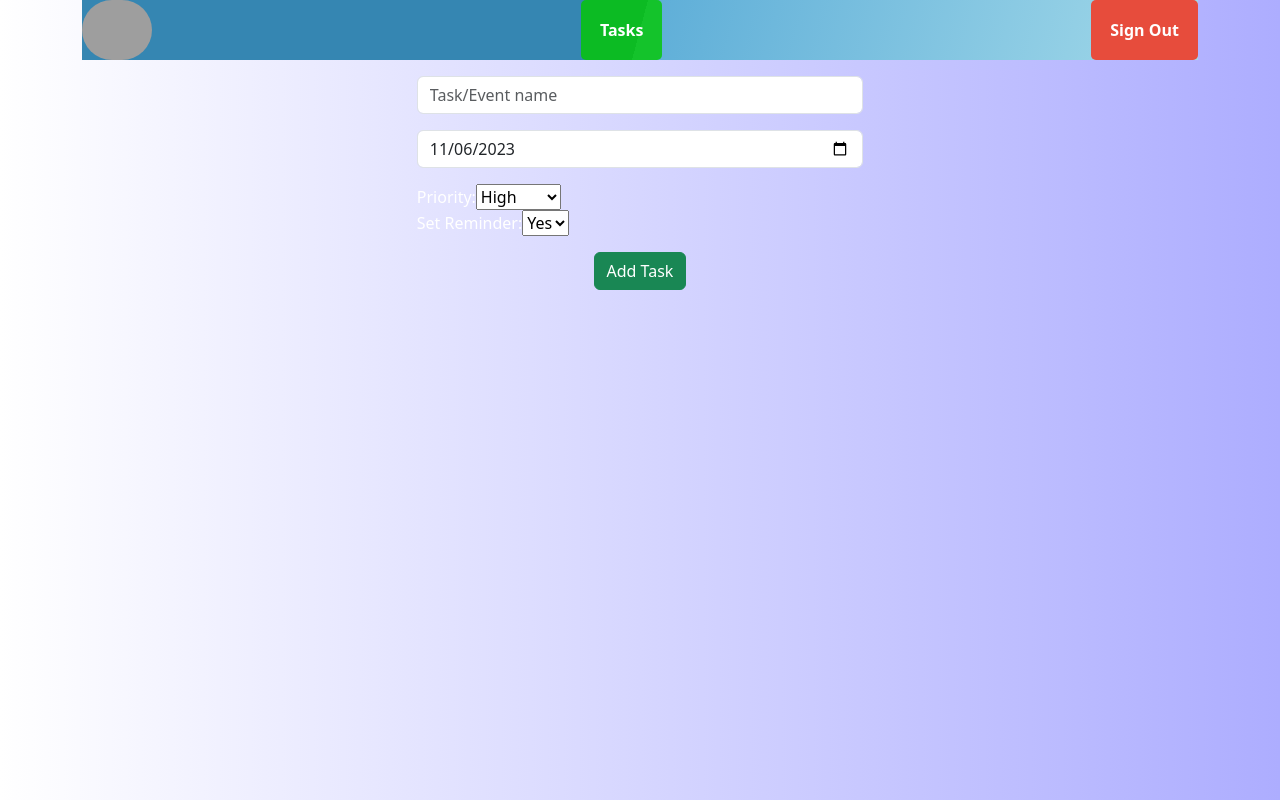
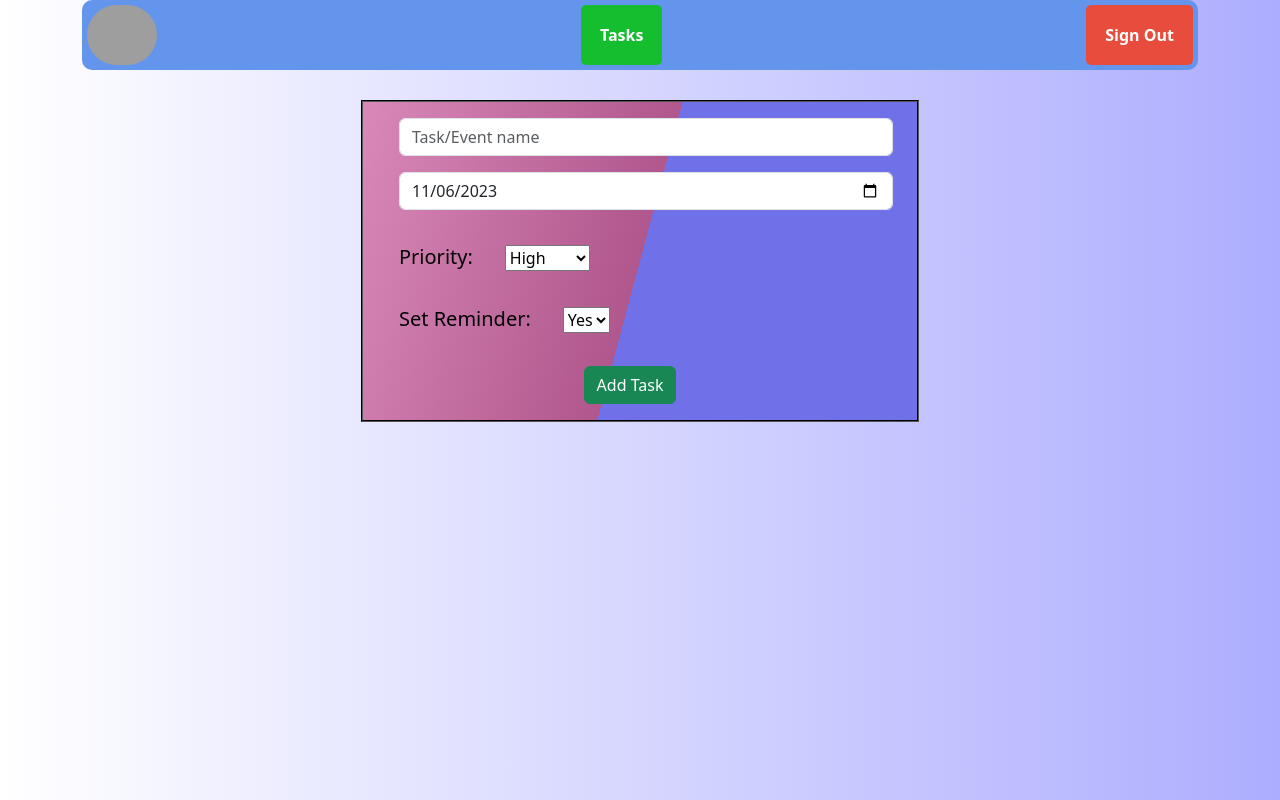
Before and after one commit to AchintyaSingh0220/task-manager-webaap-frontend, a React (Create React App) app: page /#/create-task in a window 1280 px wide. Built offline with nearby package versions, Linux system fonts and the light colour scheme; grey boxes are pictures that could not be loaded.

Commit message:
Further_CSS_refining

```diff
--- a/src/components/Login.css
+++ b/src/components/Login.css
@@ -1,5 +1,5 @@
-
-body, html {
+body,
+html {
   background: linear-gradient(to right, white, #adadff);
   color: #ffffff;
   margin: 0;
@@ -23,7 +23,7 @@ body, html {
   background-position: center;
   background-repeat: no-repeat;
   opacity: 0.95;
-  color:white;
+  color: white;
 }
 
 .login-container:hover {
@@ -63,36 +63,34 @@ body, html {
   padding: 40px;
   margin: 60px;
   border-radius: 20px;
-  background-color: rgba(0, 85, 131,0.8);
+  background-color: rgba(0, 85, 131, 0.8);
   display: flex;
   justify-content: center;
-  transition : 0.6s  ease-in-out;
+  transition: 0.6s ease-in-out;
 }
 
-.login-input-section label
-{
-  font-size:18px;
-  text-transform:capitalize;
-  color:black;
+.login-input-section label {
+  font-size: 18px;
+  text-transform: capitalize;
+  color: black;
 }
 .login-input-feilds {
   background-color: #ffffff;
-  width:300px;
-  height:40px;
-  border-radius:5px;
-  margin:20px;
+  width: 300px;
+  height: 40px;
+  border-radius: 5px;
+  margin: 20px;
 }
 
 .login-input-feilds:focus {
   background-color: #50ec91;
-  width:300px;
-  height:40px;
-  border-radius:5px;
-  margin:20px;
-  color:white;
-  transition : 0.6s  ease-in-out;
+  width: 300px;
+  height: 40px;
+  border-radius: 5px;
+  margin: 20px;
+  color: black;
+  transition: 0.6s ease-in-out;
 }
-
 
 #login-button {
   background-color: #2ecc71;
@@ -103,24 +101,23 @@ body, html {
   cursor: pointer;
   font-size: 16px;
   transition: background-color 0.3s ease-in-out, transform 0.2s ease-in-out;
-  margin-left:100px;
+  margin-left: 100px;
 }
 
 #login-button:hover {
   background-color: #27ae60;
-  margin-left:100px;
+  margin-left: 100px;
 }
 
 #login-button:active {
   background-color: #1f8b4c;
   transform: scale(0.95);
-  margin-left:100px;
+  margin-left: 100px;
 }
 
-.signup-redirect
-{
-  display:flex;
+.signup-redirect {
+  display: flex;
   justify-content: center;
-  font-size:20px;
-  color : white;
+  font-size: 20px;
+  color: white;
 }
--- a/src/components/Login.js
+++ b/src/components/Login.js
@@ -2,7 +2,7 @@ import React, { useState } from "react";
 import Axios from "axios";
 import { Link } from "react-router-dom";
 import { useNavigate } from "react-router-dom";
-import './Login.css';
+import "./Login.css";
 function Login(props) {
   const [userId, setName] = useState();
   const [password, setPassword] = useState();
@@ -10,8 +10,7 @@ function Login(props) {
 
   const handleSubmit = () => {
     const url = "http://localhost:4000/users/" + userId;
-    Axios
-      .get(url)
+    Axios.get(url)
       .then((res) => {
         console.log(res);
         if (!res.data) {
@@ -29,20 +28,45 @@ function Login(props) {
   };
   return (
     <div class="login-container">
-
-
       <div class="login-input-section">
         <form onSubmit={handleSubmit} id="form1">
           <h1> LOGIN FORM</h1>
           <br></br>
           <table>
             <tr>
-              <td><label for="userId">  Username  </label></td>
-              <td><input type="text" id="userId" onChange={(e) => setName(e.target.value)} class = "login-input-feilds" /></td>
+              <td>
+                <label
+                  for="userId"
+                  style={{ fontSize: "20px", color: "white" }}
+                >
+                  {" "}
+                  Username{" "}
+                </label>
+              </td>
+              <td>
+                <input
+                  type="text"
+                  id="userId"
+                  onChange={(e) => setName(e.target.value)}
+                  class="login-input-feilds"
+                />
+              </td>
             </tr>
             <tr>
-              <td><label for="pwd" >  Password  </label></td>
-              <td><input type="password" id="pwd" onChange={(e) => setPassword(e.target.value)} class = "login-input-feilds" /></td>
+              <td>
+                <label for="pwd" style={{ fontSize: "20px", color: "white" }}>
+                  {" "}
+                  Password{" "}
+                </label>
+              </td>
+              <td>
+                <input
+                  type="password"
+                  id="pwd"
+                  onChange={(e) => setPassword(e.target.value)}
+                  class="login-input-feilds"
+                />
+              </td>
             </tr>
           </table>
           <br></br>
@@ -51,12 +75,9 @@ function Login(props) {
         </form>
       </div>
 
-
-      <div class = "signup-redirect">
+      <div class="signup-redirect">
         New here? Click &nbsp;<Link to="/">here</Link> &nbsp;to sign up
       </div>
-
-
     </div>
   );
 }
--- a/src/components/NavigationTab.css
+++ b/src/components/NavigationTab.css
@@ -3,7 +3,11 @@
   justify-content: space-between;
   align-items: center;
   padding: 0px;
-    background-image: linear-gradient(105deg, #3586b2 50%, #5eaed8 50%, #a2d9e9);
+  /* background-image: linear-gradient(105deg, #3586b2 59%, #5eaed8 59%, #a2d9e9); */
+  /* margin-top: 30px; */
+  background-color: cornflowerblue;
+  padding: 5px;
+  border-radius: 10px;
 }
 
 #left-button {
@@ -13,7 +17,7 @@
 
 #left-button img {
   height: 60px;
-    width : 70px;
+  width: 70px;
   border-radius: 50px;
 }
 
@@ -27,27 +31,25 @@
   display: flex;
   align-items: center;
   height: 60px;
-    font-weight : bold;
+  font-weight: bold;
 }
 
 .right-button {
-    background-color:rgba(2, 200, 0, 0.8);
+  background-color: rgba(2, 200, 0, 0.8);
 }
 
 .right-button:hover {
-    background-color:rgba(4, 136, 3, 1);
+  background-color: rgba(4, 136, 3, 1);
   transition: 0.8s;
   border: 1px solid black;
-    font-weight : bold;
+  font-weight: bold;
 }
 
-
-#nav-tab-sign-out
-{
-    background-color :#e74c3c ;
+#nav-tab-sign-out {
+  background-color: #e74c3c;
 }
 #nav-tab-sign-out:hover {
   background-color: #a11000;
-    transition :  0.8s;
-    font-weight : bold;
+  transition: 0.8s;
+  font-weight: bold;
 }
--- a/src/components/Signup.css
+++ b/src/components/Signup.css
@@ -13,7 +13,6 @@
   background-size: cover;
   background-position: center;
   background-repeat: no-repeat;
-
 }
 
 .outer-container:hover {
@@ -39,8 +38,9 @@
   color: white;
   display: flex;
   justify-content: center;
-  background-color:rgba(19, 114, 165, 0.7);
+  background-color: purple;
   border-radius: 15px;
+  padding: 10px;
 }
 
 .input-section:hover {
@@ -48,10 +48,10 @@
   color: white;
   display: flex;
   justify-content: center;
-  background-color: rgba(0, 85, 131,0.8);
+  background-color: rgba(0, 85, 131, 0.8);
   border-radius: 15px;
   border-color: blue;
-  transition : 0.6s  ease-in-out;
+  transition: 0.6s ease-in-out;
 }
 
 .input-section h1 {
@@ -62,10 +62,8 @@
 .input-feilds:focus {
   background-color: rgb(196, 218, 55);
   color: green;
-  transition : 0.6s  ease-in-out;
+  transition: 0.6s ease-in-out;
 }
-
-
 
 #submit-button {
   background-color: #3498db;
@@ -75,24 +73,22 @@
   border-radius: 5px;
   cursor: pointer;
   margin-left: 100px;
-  margin-bottom:30px;
+  margin-bottom: 30px;
 }
-
 
 #submit-button:hover {
   background-color: #2980b9;
   border-color: blue;
   margin-left: 100px;
-  margin-bottom:30px;
+  margin-bottom: 30px;
 }
-
 
 #submit-button:active,
 #submit-button:focus {
   outline: none;
   box-shadow: 0 0 5px rgba(52, 152, 219, 0.8);
   margin-left: 100px;
-  margin-bottom:30px;
+  margin-bottom: 30px;
 }
 
 .login-section {
--- a/src/components/TaskForm.js
+++ b/src/components/TaskForm.js
@@ -1,7 +1,7 @@
-import {useEffect, useState} from "react";
+import { useEffect, useState } from "react";
+import "./taskform.css";
 
-function TaskForm(props)
-{
+function TaskForm(props) {
   const [taskName, setTaskName] = useState(props.taskNameValue);
   const [date, setDate] = useState(props.dateValue);
   const [priority, setPriority] = useState(props.priorityValue);
@@ -12,30 +12,66 @@ function TaskForm(props)
     setDate(props.dateValue);
     setPriority(props.priorityValue);
     setReminderBool(props.reminderValue);
-    }, [props.taskNameValue, props.dateValue, props.priorityValue, props.reminderValue]);
+  }, [
+    props.taskNameValue,
+    props.dateValue,
+    props.priorityValue,
+    props.reminderValue,
+  ]);
 
-    function handleClick()
-    {
+  function handleClick() {
     props.getState([taskName, date, priority, reminderBool]);
   }
-    return(
-        <div style={{maxWidth: "40%", margin: "0 auto"}}>
-            <input value={taskName} class="form-control my-3" onChange={(event) => setTaskName(event.target.value)} placeholder="Task/Event name"/>
-            <input type="date" defaultValue={date} class="form-control my-3" onChange={(event) => setDate(event.target.value)}/>
-            <label>Priority:</label>
-            <select onChange={(event) => setPriority(event.target.value)} value={priority}>
+  return (
+    <div>
+      <div style={{ maxWidth: "50%" }} className="aa1">
+        <input
+          value={taskName}
+          class="form-control m-3"
+          onChange={(event) => setTaskName(event.target.value)}
+          placeholder="Task/Event name"
+        />
+        <input
+          type="date"
+          defaultValue={date}
+          class="form-control m-3"
+          onChange={(event) => setDate(event.target.value)}
+        />
+        <label className="m-3 text-black" style={{ fontSize: "20px" }}>
+          Priority:
+        </label>
+        <select
+          onChange={(event) => setPriority(event.target.value)}
+          value={priority}
+          className="m-3"
+          style={{ fontSize: "16px" }}
+        >
           <option value={0}>High</option>
           <option value={1}>Medium</option>
           <option value={2}>Low</option>
         </select>
-            <br/>
-            <label>Set Reminder:</label>
-            <select value={reminderBool} onChange={(event) => setReminderBool(event.target.value)}>
+        <br />
+        <label className="m-3 text-black" style={{ fontSize: "20px" }}>
+          Set Reminder:
+        </label>
+        <select
+          value={reminderBool}
+          onChange={(event) => setReminderBool(event.target.value)}
+          className="m-3"
+          style={{ fontSize: "16px" }}
+        >
           <option value={true}>Yes</option>
           <option value={false}>No</option>
         </select>
 
-            <button class="btn btn-success my-3 d-block mx-auto" onClick={handleClick} type="submit">{props.children}</button>
+        <button
+          class="btn btn-success my-3 d-block mx-auto"
+          onClick={handleClick}
+          type="submit"
+        >
+          {props.children}
+        </button>
+      </div>
     </div>
   );
 }
--- /dev/null
+++ b/src/components/taskform.css
@@ -0,0 +1,11 @@
+.aa1 {
+  border-color: black;
+  border-style: groove;
+  border-width: 2px;
+  padding-left: 20px;
+  padding-right: 40px;
+  margin-top: 30px;
+  margin-right: auto;
+  margin-left: auto;
+  background: linear-gradient(105deg, #d988b9, #b0578d 50%, #7071e8 50%);
+}
```
Also changed, not shown: src/components/Signup.js (+43 -21 lines). Lines whose indentation alone changed are shown as unchanged.
